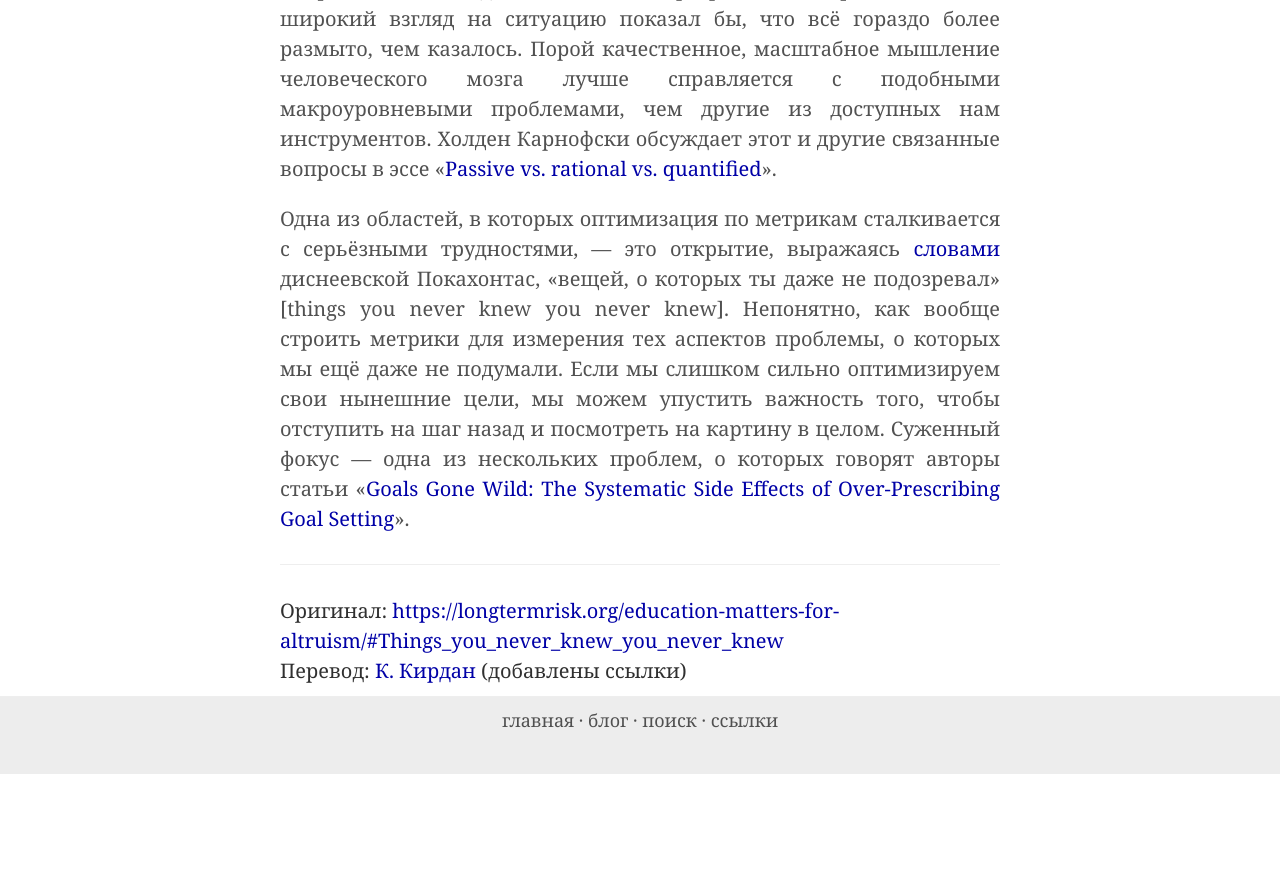
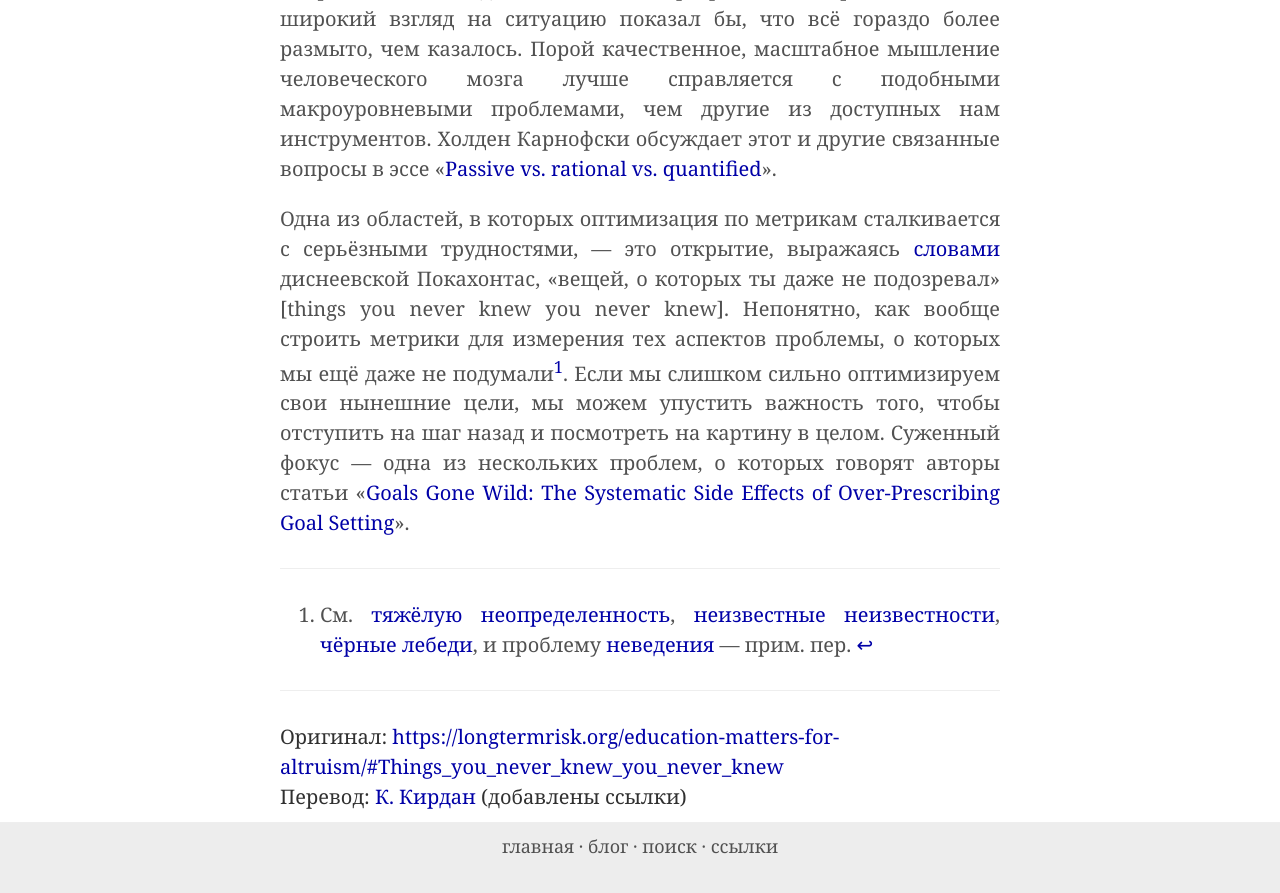
Before and after one commit to ReducingSuffering/reducingsuffering.github.io, a Jekyll site: the page built from _articles/brian-tomasik-11.md, in a window 1280 px wide and 900 px high, scrolled down 1058 px. Shown: the top 893 px of the window. Built offline with Jekyll 4.4.1, drawn with Linux system fonts in a browser that asks for light colours; before the commit the page ends 1832 px from its top, so only the background shows below that; some of the changed text lies outside the part shown.

Commit message:
Update brian-tomasik-11.md

```diff
--- a/_articles/brian-tomasik-11.md
+++ b/_articles/brian-tomasik-11.md
@@ -19,4 +18,8 @@ preview: assets/images/previews/
 
 В то же время я опасаюсь, что некоторые сторонники эффективного альтруизма слишком сильно увлекаются квантификацией и перестают видеть лес за деревьями. Стоит помнить принцип «мусор на входе, мусор на выходе»: метрики хороши лишь настолько, насколько хороши те рассуждения, на основании которых мы решили, что именно эти метрики стоит оптимизировать. Кроме того, они могут упускать какие-то ключевые соображения. Чрезмерно оптимизируя что-то по узким или даже довольно широким метрикам, вы можете приносить в жертву какие-то важные элементы ценного, которые просто не измерялись. Оптимизация по метрике может создавать иллюзию прогресса, в то время как более широкий взгляд на ситуацию показал бы, что всё гораздо более размыто, чем казалось. Порой качественное, масштабное мышление человеческого мозга лучше справляется с подобными макроуровневыми проблемами, чем другие из доступных нам инструментов. Холден Карнофски обсуждает этот и другие связанные вопросы в эссе «[Passive vs. rational vs. quantified](https://blog.givewell.org/2013/08/08/passive-vs-rational-vs-quantified/)».
 
-Одна из областей, в которых оптимизация по метрикам сталкивается с серьёзными трудностями, — это открытие, выражаясь [словами](https://web.archive.org/web/20190718162804/http://www.metrolyrics.com/colors-of-the-wind-lyrics-vanessa-williams.html) диснеевской Покахонтас, «вещей, о которых ты даже не подозревал» \[things you never knew you never knew\]. Непонятно, как вообще строить метрики для измерения тех аспектов проблемы, о которых мы ещё даже не подумали. Если мы слишком сильно оптимизируем свои нынешние цели, мы можем упустить важность того, чтобы отступить на шаг назад и посмотреть на картину в целом. Суженный фокус — одна из нескольких проблем, о которых говорят авторы статьи «[Goals Gone Wild: The Systematic Side Effects of Over-Prescribing Goal Setting](http://www.hbs.edu/faculty/Publication%20Files/09-083.pdf)».
+Одна из областей, в которых оптимизация по метрикам сталкивается с серьёзными трудностями, — это открытие, выражаясь [словами](https://web.archive.org/web/20190718162804/http://www.metrolyrics.com/colors-of-the-wind-lyrics-vanessa-williams.html) диснеевской Покахонтас, «вещей, о которых ты даже не подозревал» \[things you never knew you never knew\]. Непонятно, как вообще строить метрики для измерения тех аспектов проблемы, о которых мы ещё даже не подумали[^1]. Если мы слишком сильно оптимизируем свои нынешние цели, мы можем упустить важность того, чтобы отступить на шаг назад и посмотреть на картину в целом. Суженный фокус — одна из нескольких проблем, о которых говорят авторы статьи «[Goals Gone Wild: The Systematic Side Effects of Over-Prescribing Goal Setting](http://www.hbs.edu/faculty/Publication%20Files/09-083.pdf)».
+
+---
+
+[^1]: См. [тяжёлую неопределенность](https://en.wikipedia.org/wiki/Knightian_uncertainty), [неизвестные неизвестности](https://books.google.co.uz/books?id=9iTUDwAAQBAJ&pg=PA48&redir_esc=y#v=onepage&q&f=false), [чёрные лебеди](https://ru.wikipedia.org/wiki/%D0%A7%D1%91%D1%80%D0%BD%D1%8B%D0%B9_%D0%BB%D0%B5%D0%B1%D0%B5%D0%B4%D1%8C_(%D0%BA%D0%BE%D0%BD%D1%86%D0%B5%D0%BF%D1%86%D0%B8%D1%8F)),  и проблему [неведения](https://forum.effectivealtruism.org/topics/cluelessness) — прим. пер.
```
Also changed, not shown: other parts of _articles/brian-tomasik-11.md (+1 -2 lines).
